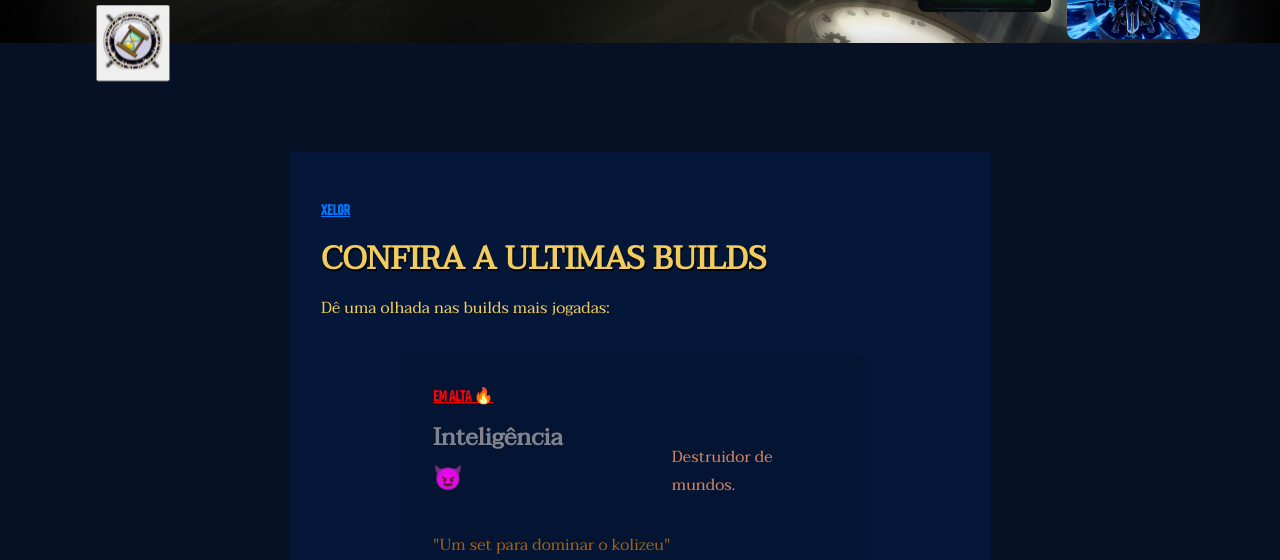
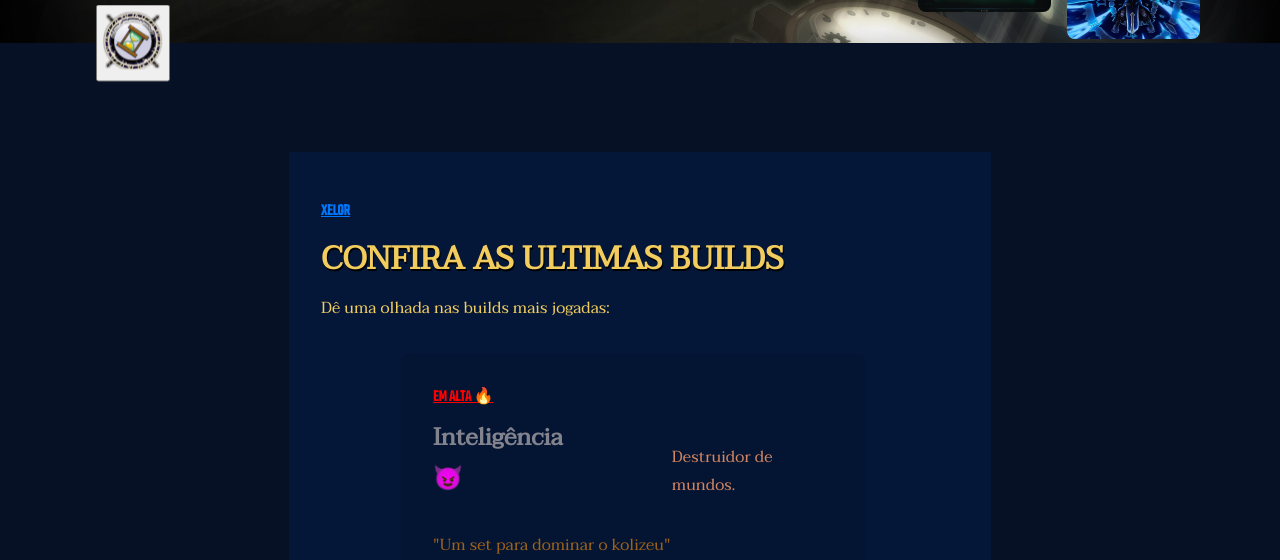
Before and after one commit to munhoz1763/html, a plain HTML site: page site do xelor/mundodosdoze.html in a window 1280 px wide. Shown: the part 540-1100 px from the top of the page. Drawn offline with Linux system fonts and the light colour scheme.

Commit message:
Update mundodosdoze.html

```diff
--- a/site do xelor/mundodosdoze.html
+++ b/site do xelor/mundodosdoze.html
@@ -58,7 +58,7 @@
         <section class="xelorium">
             <header class="xelorium-cabecalho">
                 <span class="destaque azul">Xelor</span>
-                <h2 class="xelorium-titulo">Confira a ultimas builds</h2>
+                <h2 class="xelorium-titulo">Confira as ultimas builds</h2>
                 <p class="xelorium-subtitulo">Dê uma olhada nas builds mais jogadas:</p>
             </header>
             <div class="xelorium-card-container">
```
